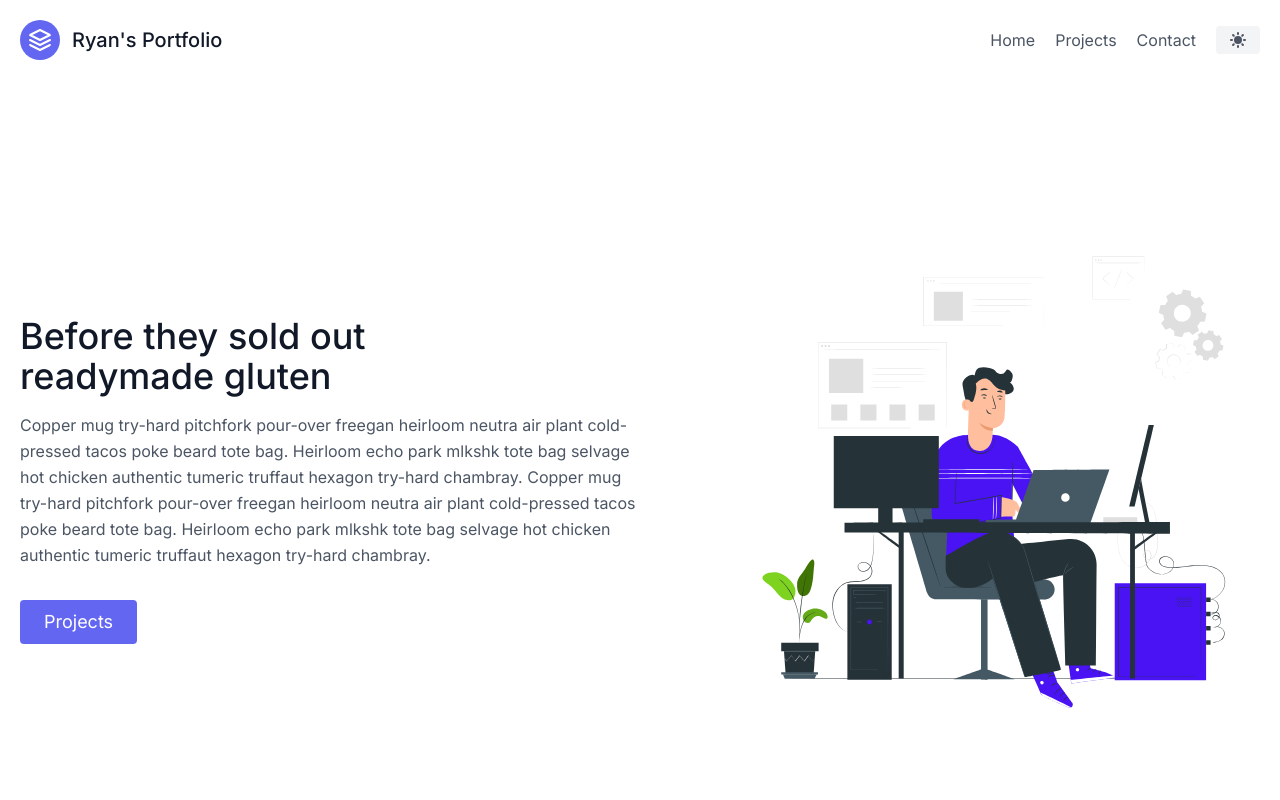
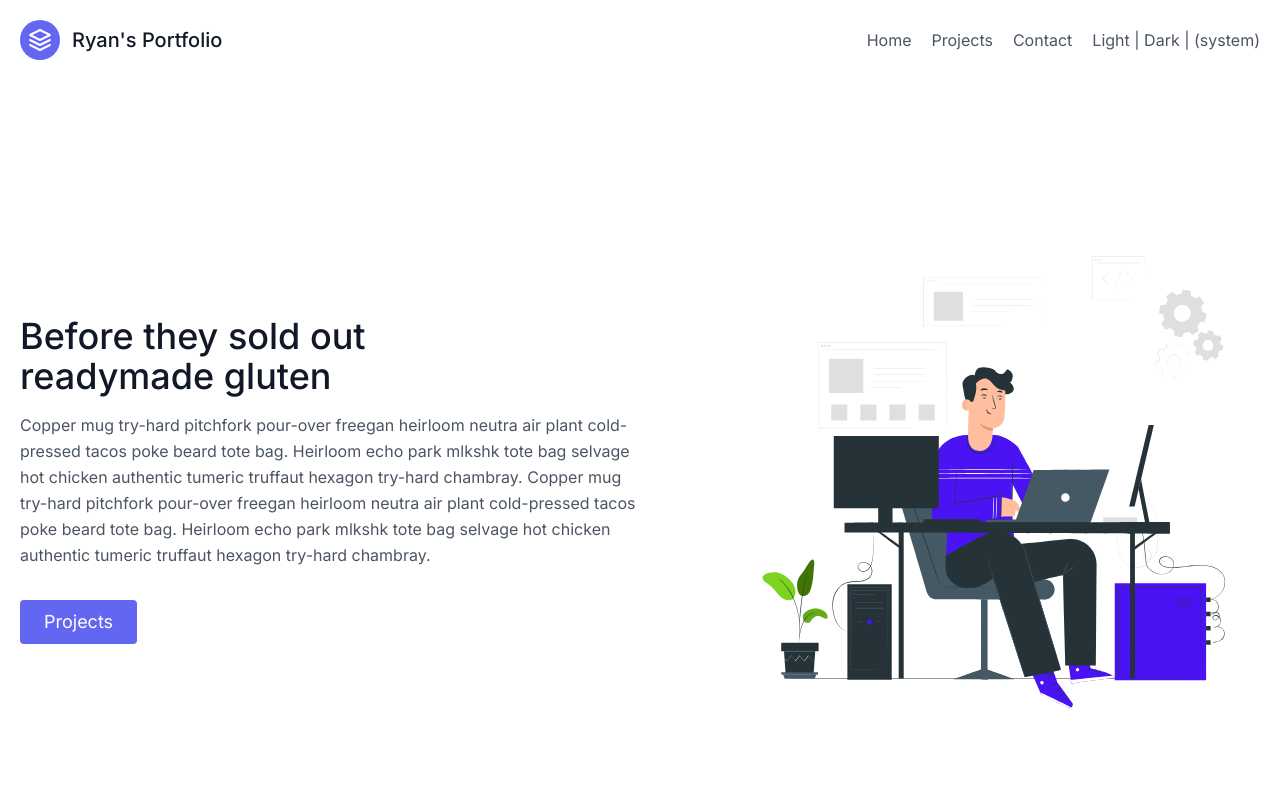
Before and after one commit to Ryan-Nam/next-portfolio, a Next.js app: page / in a window 1280 px wide. Shown: the top 800 px of the page. Built offline with nearby package versions, Linux system fonts and the light colour scheme.

Commit message:
Add DarkMode as themeSwitcher and provider

```diff
--- /dev/null
+++ b/src/app/ThemeSwitcher.js
@@ -0,0 +1,27 @@
+"use client";
+import { useState, useEffect } from "react";
+import { useTheme } from "next-themes";
+
+// Do NOT use this! It will throw a hydration mismatch error.
+const ThemeSwitch = () => {
+  const [mounted, setMounted] = useState(false);
+  const { theme, setTheme } = useTheme();
+
+  // useEffect only runs on the client, so now we can safely show the UI
+  useEffect(() => {
+    setMounted(true)
+  }, [])
+
+  if (!mounted) {
+    return null
+  }
+
+  return (
+    <span>
+        <span onClick={()=>setTheme('light')}>Light</span> | {" "}
+        <span onClick={()=> setTheme('dark')}>Dark</span> | ({theme})
+      </span>
+  );
+};
+
+export default ThemeSwitch;
--- a/src/app/layout.js
+++ b/src/app/layout.js
@@ -1,25 +1,30 @@
-import Footer from '@/components/Footer'
-import './globals.css'
-import { Inter } from 'next/font/google'
-import Header from '@/components/Header'
-import { Providers } from '@/app/providers'
+import Footer from "@/components/Footer";
+import "./globals.css";
+import { Inter } from "next/font/google";
+import Header from "@/components/Header";
+import { Providers } from "@/app/providers";
+import DarkModeToggleButton from "@/components/darkmode-toggle-btn";
+import ThemeSwitch from "./ThemeSwitcher";
 
-const inter = Inter({ subsets: ['latin'] })
+const inter = Inter({ subsets: ["latin"] });
 
 export const metadata = {
-  title: '오늘도 빡코딩!!',
-  description: 'Generated by create next app',
-}
+  title: "오늘도 빡코딩!!",
+  description: "Generated by create next app",
+};
 
 export default function RootLayout({ children }) {
   return (
     <html lang="en">
-      <link rel='icon' href='/favicon.ico' />
+      <link rel="icon" href="/favicon.ico" />
       <body className={inter.className}>
-      <Header />
-      <Providers>{children}</Providers>
-      <Footer />
+        <Header />
+        {children}
+        {/* <Providers>
+          <ThemeSwitch>{children}</ThemeSwitch>
+        </Providers> */}
+        <Footer />
       </body>
     </html>
-  )
+  );
 }
--- /dev/null
+++ b/src/app/providers.js
@@ -0,0 +1,20 @@
+'use client'
+import { useState, useEffect } from "react";
+import { ThemeProvider } from 'next-themes'
+
+export function Providers({ children }) {
+  const [mounted, setMounted] = useState(false);
+
+
+  // useEffect only runs on the client, so now we can safely show the UI
+  useEffect(() => {
+    setMounted(true)
+  }, [])
+
+  if (!mounted) {
+    return <>{children}</>
+  }
+
+
+  return <ThemeProvider>{children}</ThemeProvider>
+}
--- a/src/app/providers.jsx
+++ /dev/null
@@ -1,7 +0,0 @@
-'use client'
-
-import { ThemeProvider } from 'next-themes'
-
-export function Providers({ children }) {
-  return <ThemeProvider attribute="class" themes={['light', 'dark']}>{children}</ThemeProvider>
-}
--- a/src/components/Header.js
+++ b/src/components/Header.js
@@ -1,12 +1,17 @@
 import Link from "next/link";
-import DarkModeToggleButton from './darkmode-toggle-btn';
+// import DarkModeToggleButton from './darkmode-toggle-btn';
+import ThemeSwitch from "@/app/ThemeSwitcher";
+import { Providers } from "@/app/providers";
 
 export default function Header() {
   return (
     <>
       <header className="text-gray-600 body-font">
         <div className="container mx-auto flex flex-wrap p-5 flex-col md:flex-row items-center">
-          <Link href='/' className="flex title-font font-medium items-center text-gray-900 mb-4 md:mb-0">
+          <Link
+            href="/"
+            className="flex title-font font-medium items-center text-gray-900 mb-4 md:mb-0"
+          >
             <svg
               xmlns="http://www.w3.org/2000/svg"
               fill="none"
@@ -22,15 +27,23 @@ export default function Header() {
             <span className="ml-3 text-xl">Ryan's Portfolio</span>
           </Link>
           <nav className="md:ml-auto flex flex-wrap items-center text-base justify-center">
-          <Link href='/' className="mr-5 hover:text-gray-900">Home</Link>
+            <Link href="/" className="mr-5 hover:text-gray-900">
+              Home
+            </Link>
             <Link href="/items" className="mr-5 hover:text-gray-900">
               Projects
             </Link>
 
-
-            <a href='https://github.com/Ryan-Nam' className="mr-5 hover:text-gray-900">Contact</a>
+            <a
+              href="https://github.com/Ryan-Nam"
+              className="mr-5 hover:text-gray-900"
+            >
+              Contact
+            </a>
           </nav>
-          <DarkModeToggleButton />
+          <Providers>
+            <ThemeSwitch />
+          </Providers>
         </div>
       </header>
     </>
--- a/src/components/darkmode-toggle-btn.js
+++ b/src/components/darkmode-toggle-btn.js
@@ -7,53 +7,8 @@ export default function DarkModeToggleButton() {
   return (
     <>
       <button
-        className="
-                    inline-flex items-center
-               border-0 py-1 px-3 rounded text-base mt-4 md:mt-0
-                focus:outline-none
-                bg-gray-100
-                hover:bg-gray-50
-                hover:text-orange-500
-                dark:bg-slate-600
-                dark:text-slate-400
-                dark:hover:bg-slate-700
-                dark:hover:text-yellow-300
-                "
         type="button"
-        onClick={() => {
-          setTheme(theme === "dark" ? "light" : "dark");
-          console.log(theme + "is clicked");
-        }}
-      >
-        {/* 라이트 모드 */}
-        <svg
-          xmlns="http://www.w3.org/2000/svg"
-          className="visible dark:invisible dark:h-0 dark:w-0 h-5 w-5"
-          viewBox="0 0 20 20"
-          fill="currentColor"
-        >
-          <path
-            fillRule="evenodd"
-            d="M10 2a1 1 0 011 1v1a1 1 0 11-2 0V3a1 1 0 011-1zm4 8a4 4 0 11-8 0 4 4 0 018 0zm-.464 4.95l.707.707a1 1 0 001.414-1.414l-.707-.707a1 1 0 00-1.414 1.414zm2.12-10.607a1 1 0 010 1.414l-.706.707a1 1 0 11-1.414-1.414l.707-.707a1 1 0 011.414 0zM17 11a1 1 0 100-2h-1a1 1 0 100 2h1zm-7 4a1 1 0 011 1v1a1 1 0 11-2 0v-1a1 1 0 011-1zM5.05 6.464A1 1 0 106.465 5.05l-.708-.707a1 1 0 00-1.414 1.414l.707.707zm1.414 8.486l-.707.707a1 1 0 01-1.414-1.414l.707-.707a1 1 0 011.414 1.414zM4 11a1 1 0 100-2H3a1 1 0 000 2h1z"
-            clipRule="evenodd"
-          />
-        </svg>
-
-        {/* 다크모드 */}
-        <svg
-          xmlns="http://www.w3.org/2000/svg"
-          className="visible dark:visible dark:h-5 dark:w-5 h-0 w-0"
-          viewBox="0 0 20 20"
-          fill="currentColor"
-        >
-          <path d="M17.293 13.293A8 8 0 016.707 2.707a8.001 8.001 0 1010.586 10.586z" />
-        </svg>
-      </button>
-      {/* <button
-        type='button'
-        onClick={() => {
-            setTheme(theme === 'dark' ? 'light' : 'dark')
-            console.log('btn clicked: current mode: ' + theme)}}
+        onClick={() => setTheme(theme === "dark" ? "light" : "dark")}
         className="inline-flex items-center bg-gray-100 border-0 py-1 px-3 focus:outline-none hover:bg-gray-200 rounded text-base mt-4 md:mt-0"
       >
         Button
@@ -71,9 +26,9 @@ export default function DarkModeToggleButton() {
       </button>
       <button
         onClick={() => {
-            setTheme('dark')
-            console.log(' Darkmode Clicked')}
-        }
+          setTheme("dark");
+          console.log(" Darkmode Clicked");
+        }}
         className="inline-flex items-center bg-gray-100 border-0 py-1 px-3 focus:outline-none hover:bg-gray-200 rounded text-base mt-4 md:mt-0"
       >
         Button
@@ -88,7 +43,7 @@ export default function DarkModeToggleButton() {
         >
           <path d="M5 12h14M12 5l7 7-7 7"></path>
         </svg>
-      </button> */}
+      </button>
     </>
   );
 }
```
